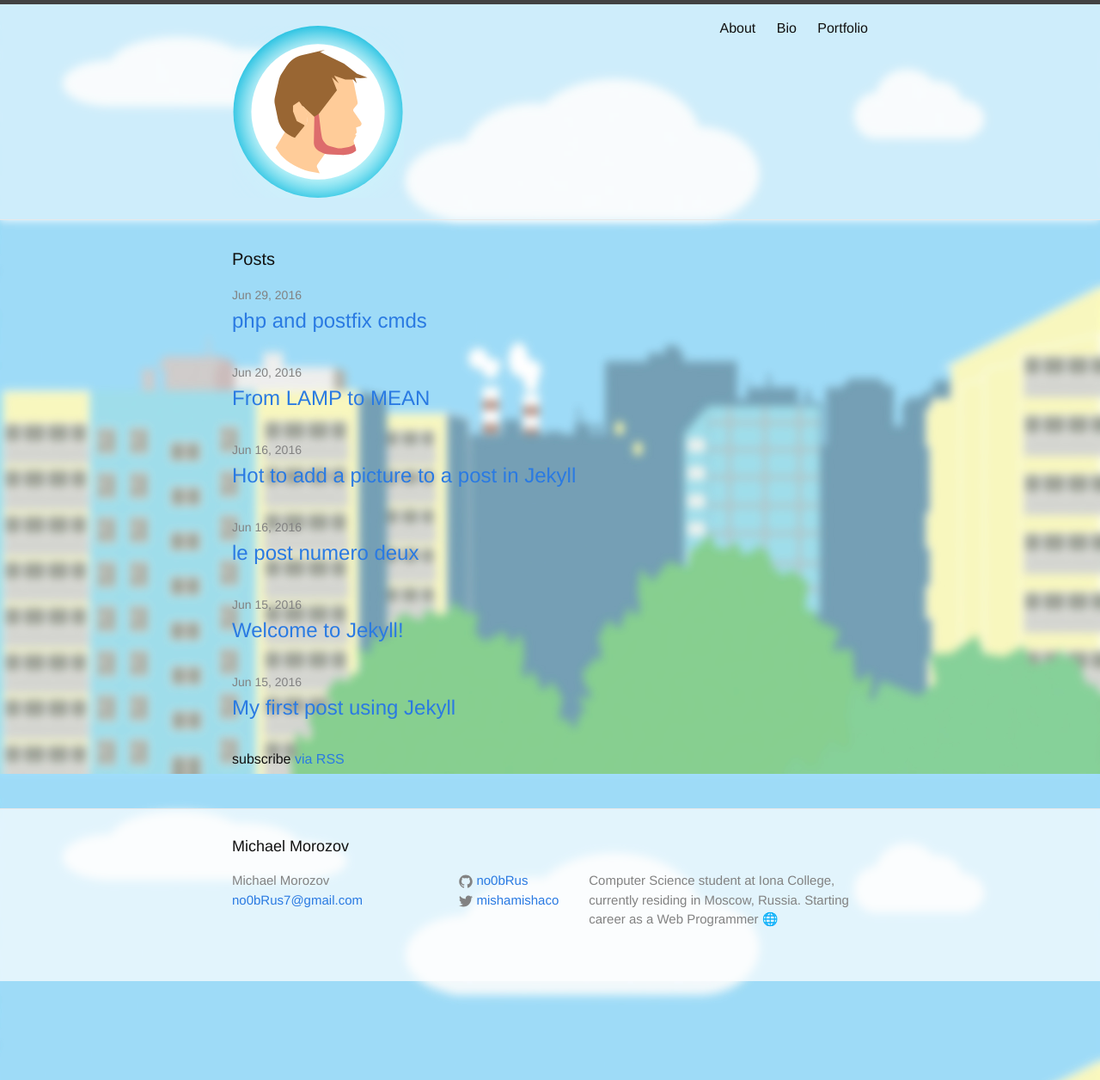
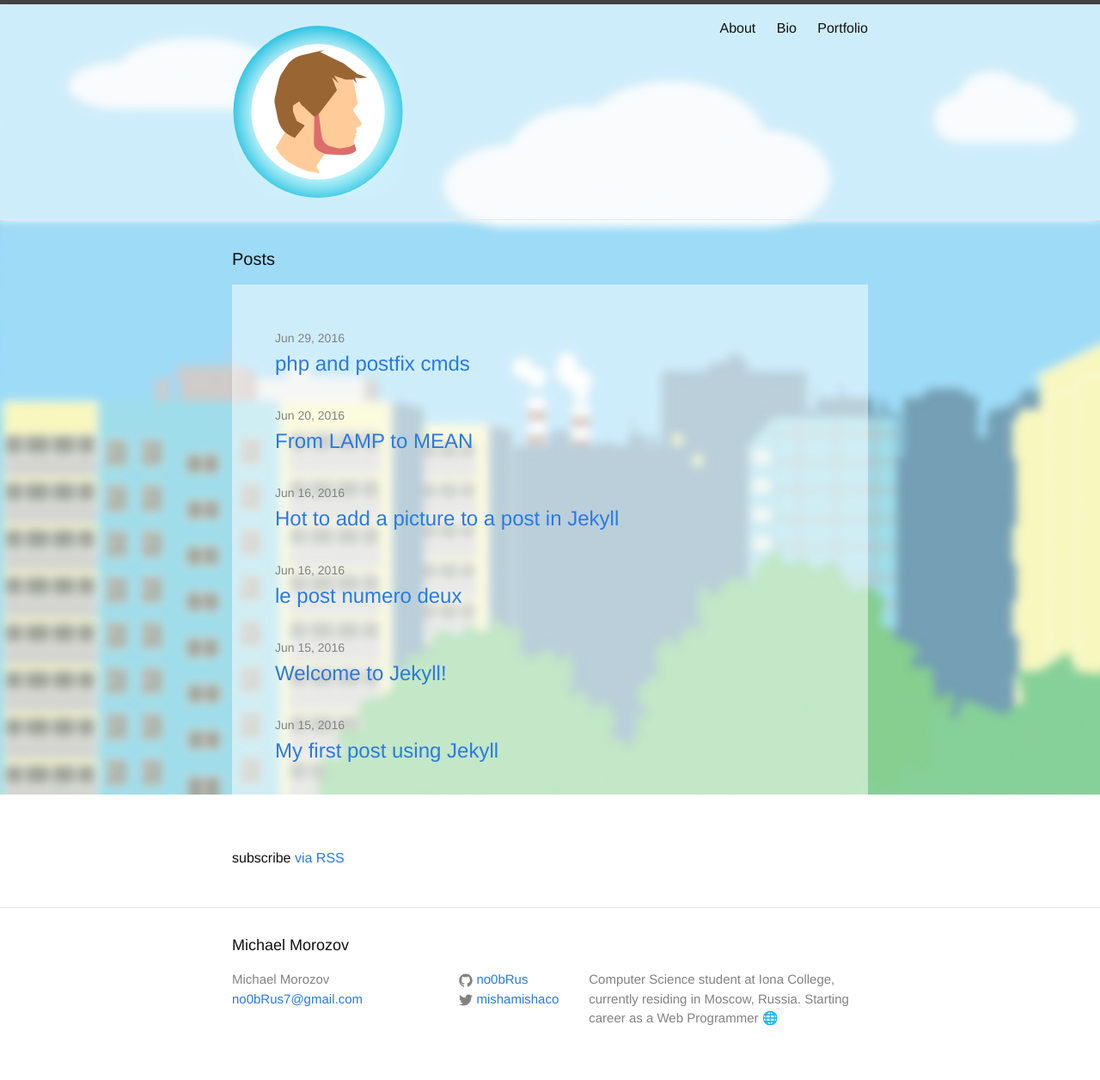
Before and after one commit to no0bRus/blog, a Jekyll site: the page built from index.html, in a window 1280 px wide. Shown: the whole page at 86% size. Built offline with Jekyll 4.4.1, drawn with Linux system fonts in a browser that asks for light colours.

Commit message:
better mobile compatibility

```diff
--- a/_sass/_base.scss
+++ b/_sass/_base.scss
@@ -17,7 +17,7 @@ dl, dd, ol, ul, figure {
 body {
     font: $base-font-weight #{$base-font-size}/#{$base-line-height} $base-font-family;
     color: $text-color;
-    background-color: $background-color;
+    //background-color: $background-color;
     -webkit-text-size-adjust: 100%;
     -webkit-font-feature-settings: "kern" 1;
     -moz-font-feature-settings: "kern" 1;
@@ -28,9 +28,8 @@ body {
     background-image: cover;
     background-repeat: no-repeat;
     background-attachment: fixed;
-
     background-size: contain;
-	background-size: 100%;
+    background-size: 1400px;
 }
 
 
@@ -107,8 +106,8 @@ a {
     }
 
     &:hover {
-        color: $text-color;
-        text-decoration: underline;
+        color: darken($brand-color, 25%);
+      //  text-decoration: underline;
     }
 }
 
--- a/_sass/_layout.scss
+++ b/_sass/_layout.scss
@@ -10,7 +10,11 @@
     position: relative;
     -webkit-box-shadow: 0px 0px 10px 0px rgba(255,255,255,1);
     -moz-box-shadow: 0px 0px 10px 0px rgba(255,255,255,1);
-    box-shadow: 0px 0px 10px 0px rgba(255,255,255,1);}
+    box-shadow: 0px 0px 10px 0px rgba(255,255,255,1);
+
+
+
+  }
 
 img {
     margin-top: 25px;
@@ -185,7 +189,9 @@ img {
 .post-list {
     margin-left: 0;
     list-style: none;
-
+    background-color: rgba(white, 0.5);
+    padding:50px;
+    //margin: 10px;
     > li {
         margin-bottom: $spacing-unit;
     }
@@ -208,6 +214,7 @@ img {
  */
 .post-header {
     margin-bottom: $spacing-unit;
+
 }
 
 .post-title {
```
